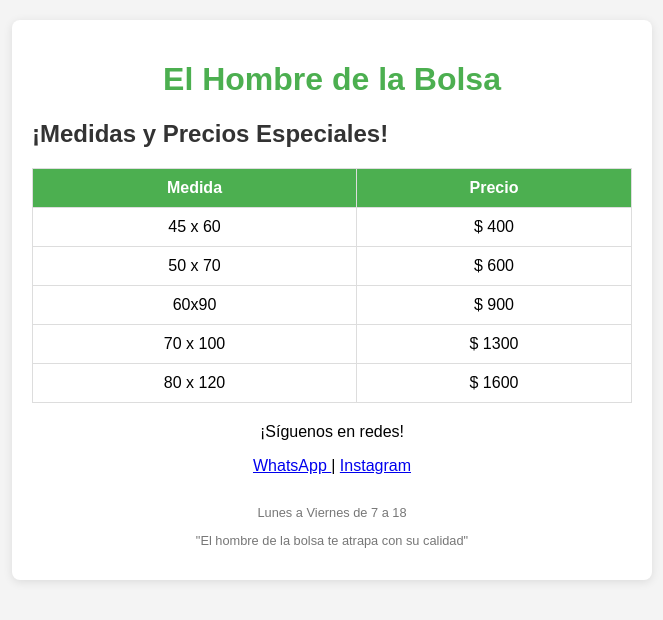
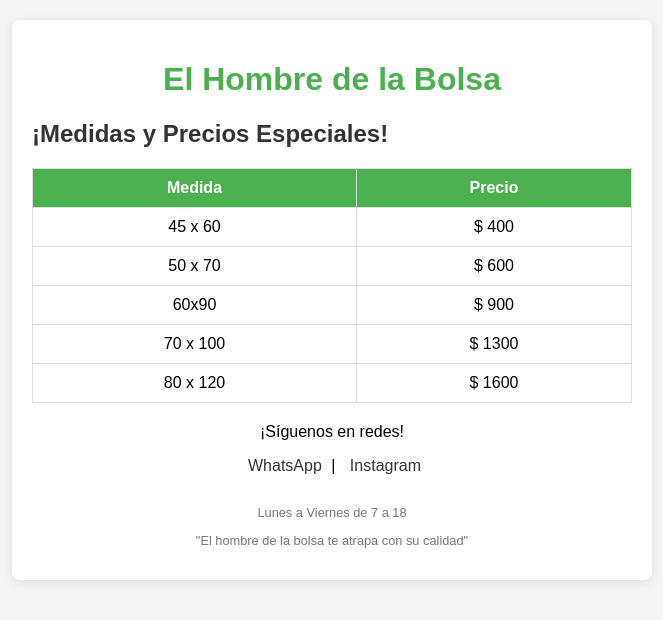
Before and after one commit to amasciot/elhombredelabolsa, a plain HTML site: page Index.html in a window 1280 px wide. Shown: the whole page, without its empty margins (308-971 px from the left). Drawn offline with Linux system fonts and the light colour scheme.

Commit message:
Update styles.css

```diff
--- a/css/styles.css
+++ b/css/styles.css
@@ -62,3 +62,23 @@ th {
 .whatsapp-link:hover {
     color: #25D366; /* Color verde de WhatsApp */
 }
+
+.social-link {
+    text-decoration: none;
+    color: #333;
+    transition: color 0.3s;
+    margin: 0 5px;
+}
+
+.social-link.whatsapp:hover {
+    color: #25D366; /* Color de WhatsApp */
+}
+
+.social-link.instagram:hover {
+    color: #E1306C; /* Color de Instagram */
+}
+
+/* Si usas Font Awesome para íconos */
+.fab {
+    margin-right: 5px;
+}
```
